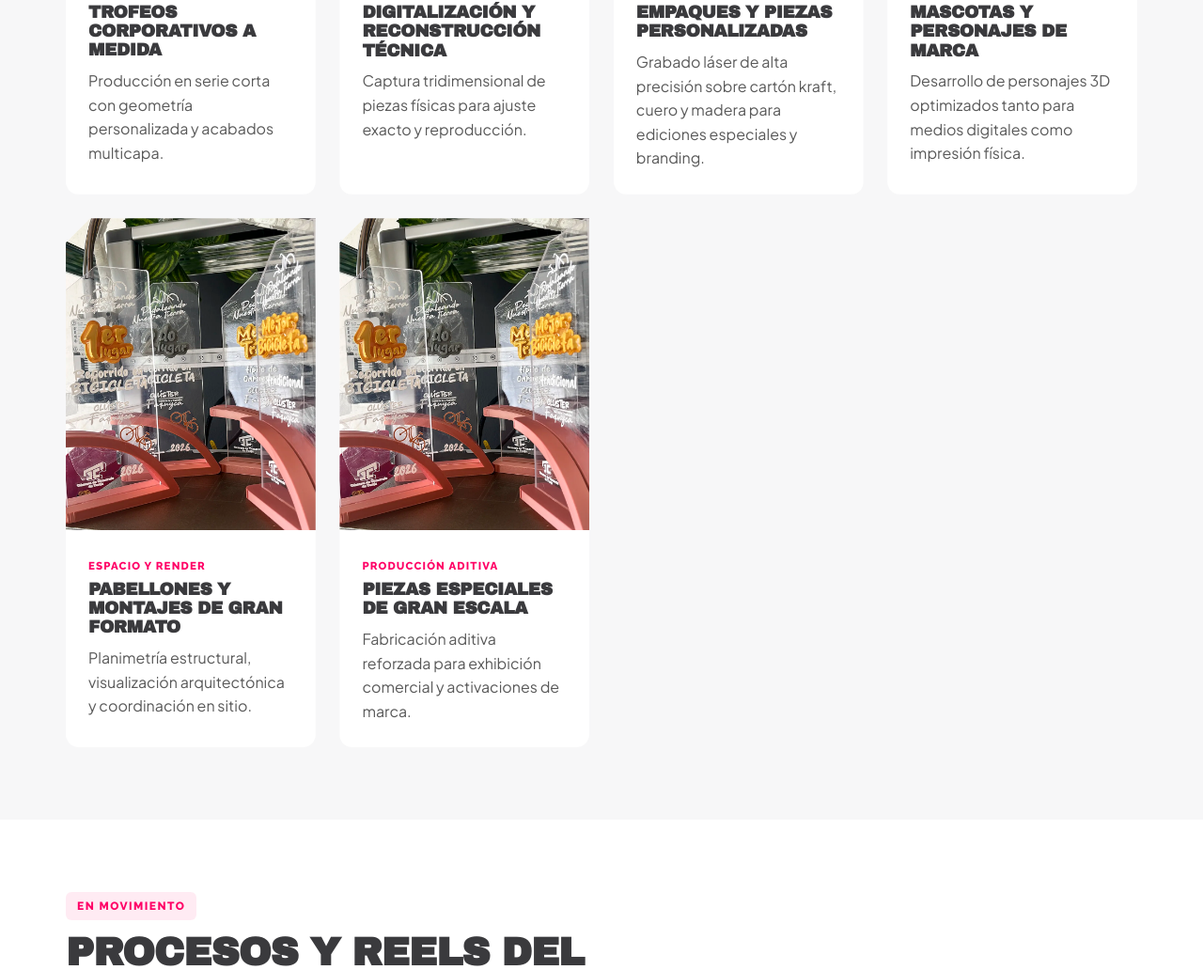
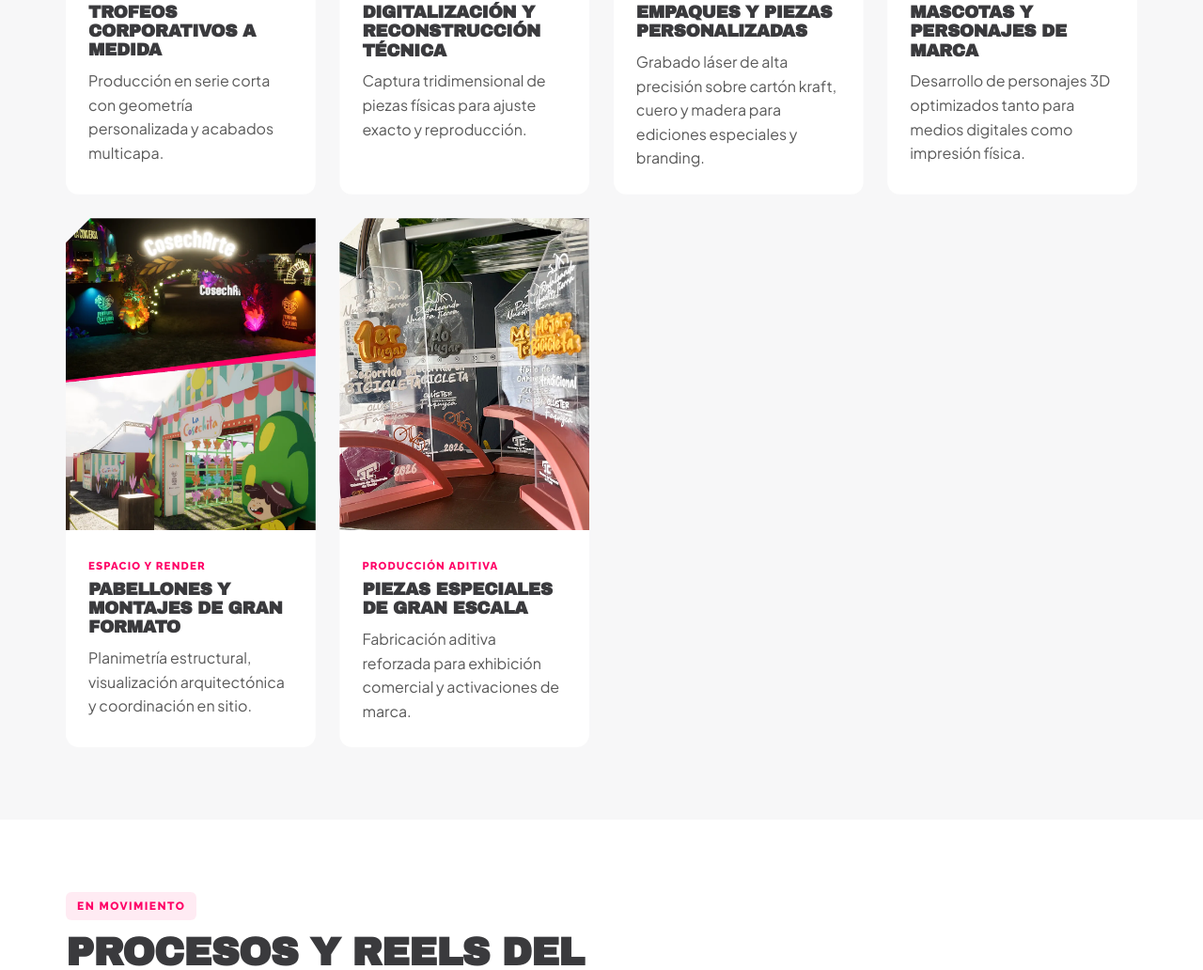
Before and after one commit to madaprint/madaprint.github.io, a plain HTML site: page index.html in a window 1280 px wide. Shown: the part 2079-3111 px from the top of the page at 94% size. Drawn offline with Linux system fonts and the light colour scheme.

Commit message:
Update index.html

```diff
--- a/index.html
+++ b/index.html
@@ -220,8 +220,8 @@
         </article>
 
         <article class="chamfer-card portfolio-item" data-category="laser">
-          <img src="img/trofeo-impresion-3d-personalizado-tunja.webp"
-           alt="Trofeo personalizado fabricado con impresión 3D en Tunja por MADA print"
+          <img src="img/render-3d-pabellones-cosecharte-ficc-tunja-madaprint.webp"
+           alt="Render 3D nocturno y diurno del diseño espacial y pabellones para el evento CosechArte y La Cosechita en el FICC Tunja, desarrollado por MADA print"
            class="portfolio-thumb"
            width="960"
            height="1200"
```
